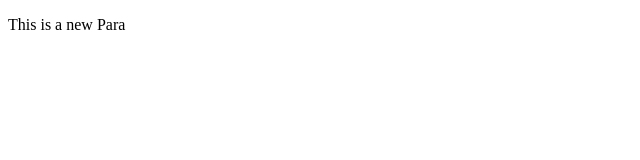
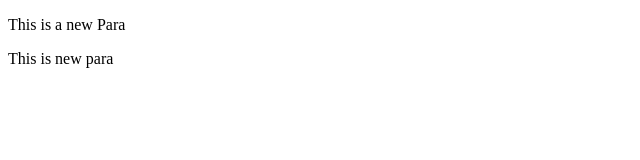
Before and after one commit to VinayakReddy123/localrepo, a plain HTML site: page index.html in a window 1280 px wide. Shown: the full height of the page, 0-640 px from the left. Drawn offline with Linux system fonts and the light colour scheme.

Commit message:
New para added i mean feature

```diff
--- a/index.html
+++ b/index.html
@@ -7,5 +7,8 @@
 </head>
 <body>
     <p>This is a new Para</p>
+    <p>
+        This is new para
+    </p>
 </body>
 </html>
```
